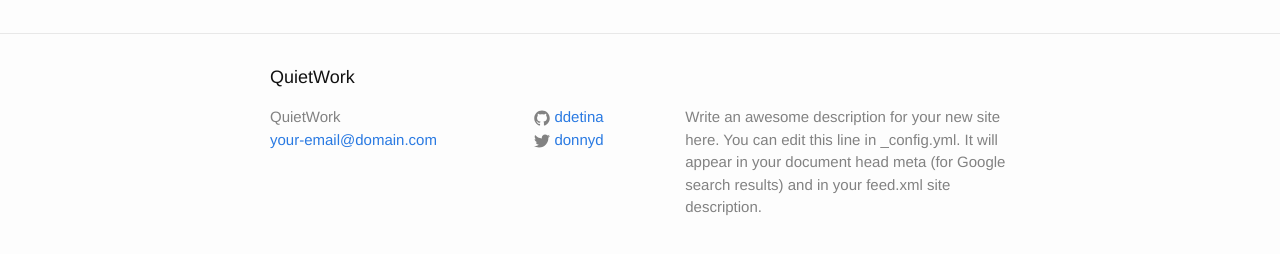
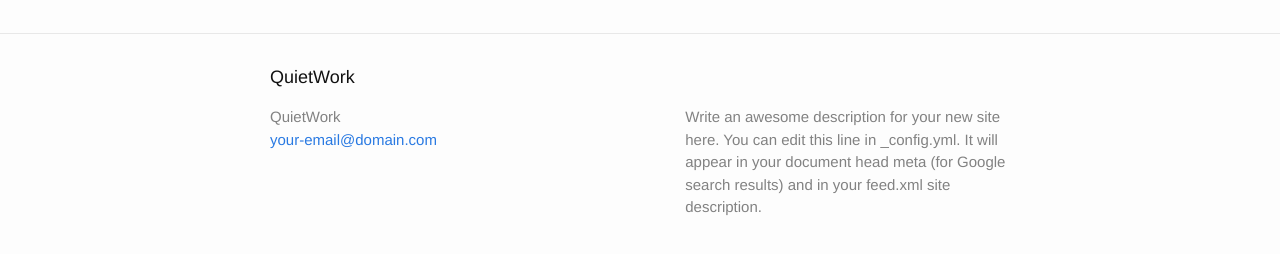
Before and after one commit to ddetina/tokens, a Jekyll site: the page built from index.html, in a window 1280 px wide. Shown: the part 263-517 px from the top of the page. Built offline with Jekyll 4.4.1, drawn with Linux system fonts in a browser that asks for light colours.

Commit message:
initial changes 1

```diff
--- a/_config.yml
+++ b/_config.yml
@@ -14,8 +14,8 @@ description: > # this means to ignore newlines until "baseurl:"
   Google search results) and in your feed.xml site description.
 baseurl: "" # the subpath of your site, e.g. /blog
 url: "http://yourdomain.com" # the base hostname & protocol for your site
-twitter_username: donnyd
-github_username:  ddetina
+twitter_username:
+github_username:
 
 # Build settings
 markdown: kramdown
```
